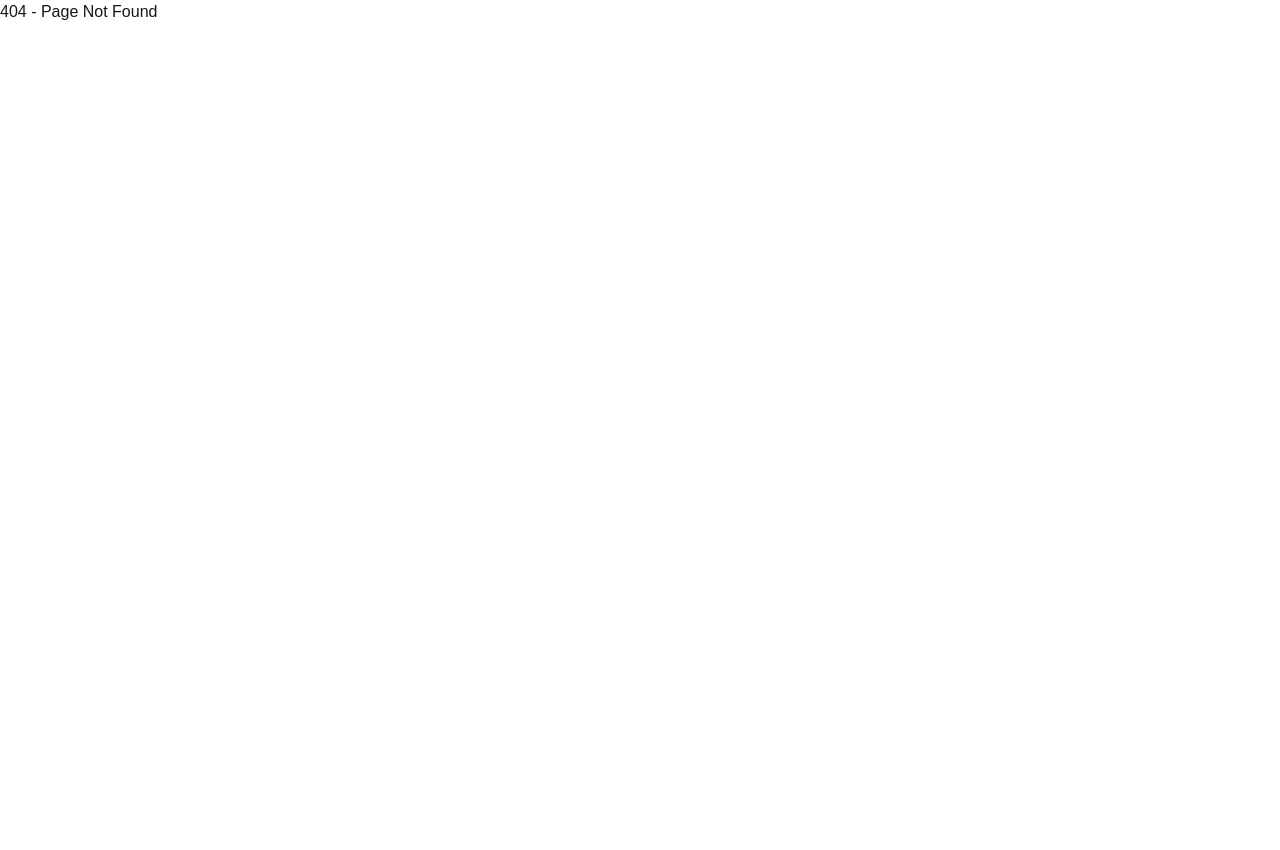
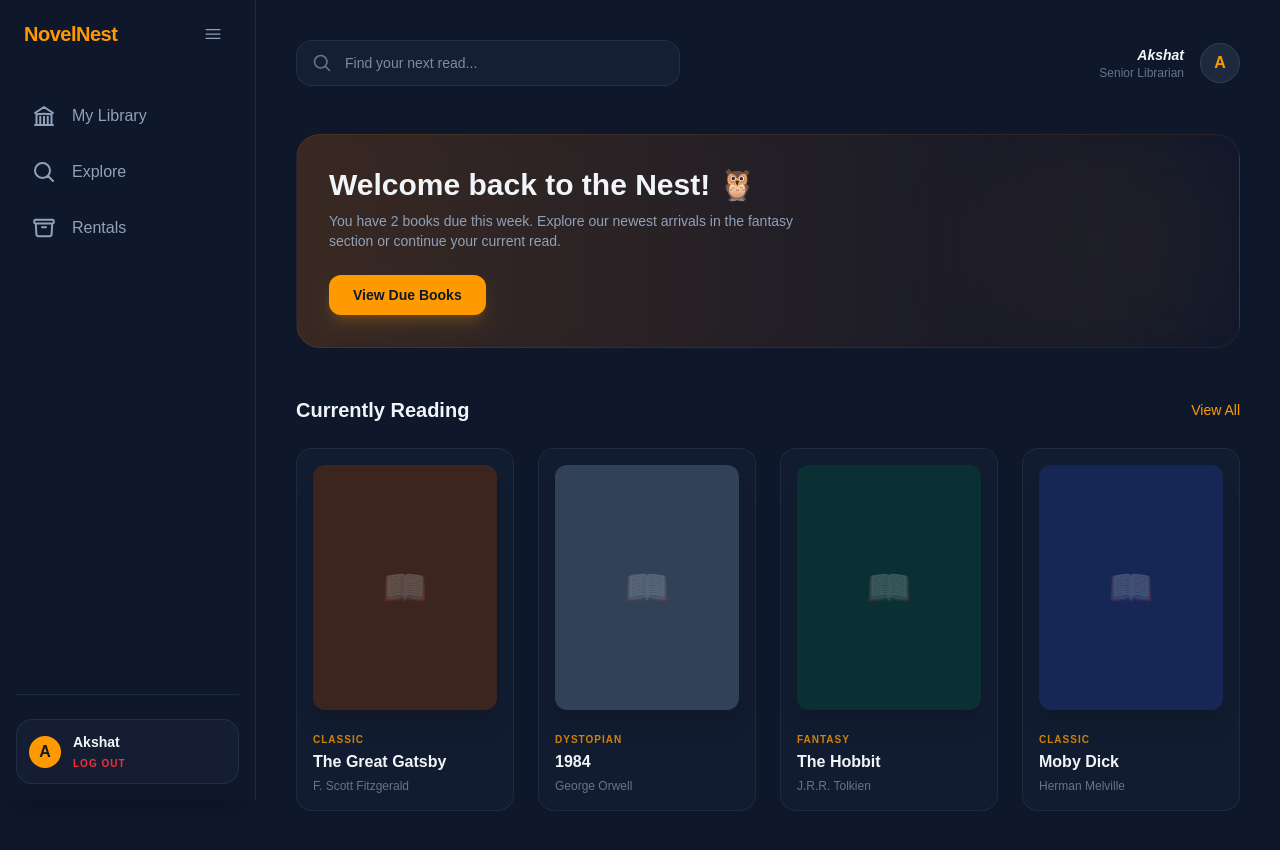
Before and after one commit to Akshat79-art/novelnest, a Next.js app: page /dashboard in a window 1280 px wide. Before the commit this address had no page. Before the commit the page ends 800 px from the top, so only its background shows below. Built offline with nearby package versions, Linux system fonts and the light colour scheme.

Commit message:
Created sidebar layout. And main for all protected routes. Sidebar is now a reusable component.

```diff
--- /dev/null
+++ b/src/app/(main)/dashboard/page.tsx
@@ -0,0 +1,88 @@
+"use client"
+
+import React, { useState } from 'react';
+import Link from 'next/link';
+import Sidebar from '@/components/layout/sidebar';
+
+export default function Dashboard() {
+
+    const [activeTab, setActiveTab] = useState('library');
+
+    const mockBooks = [
+        { id: 1, title: "The Great Gatsby", author: "F. Scott Fitzgerald", category: "Classic", cover: "bg-amber-900/40" },
+        { id: 2, title: "1984", author: "George Orwell", category: "Dystopian", cover: "bg-slate-700" },
+        { id: 3, title: "The Hobbit", author: "J.R.R. Tolkien", category: "Fantasy", cover: "bg-emerald-900/40" },
+        { id: 4, title: "Moby Dick", author: "Herman Melville", category: "Classic", cover: "bg-blue-900/40" },
+    ];
+
+    return (
+        <div className="min-h-screen bg-slate-900 text-slate-100 flex font-sans">
+            <Sidebar />
+
+            {/* Main Content */}
+            <main className="ml-64 flex-1 p-10">
+                {/* Search & Profile */}
+                <header className="flex items-center justify-between mb-12">
+                    <div className="relative w-96 group">
+                        <svg xmlns="http://www.w3.org/2000/svg" fill="none" viewBox="0 0 24 24" strokeWidth={2} stroke="currentColor" className="w-5 h-5 absolute left-4 top-1/2 -translate-y-1/2 text-slate-500 group-focus-within:text-amber-500 transition-colors">
+                            <path strokeLinecap="round" strokeLinejoin="round" d="m21 21-5.197-5.197m0 0A7.5 7.5 0 1 0 5.196 5.196a7.5 7.5 0 0 0 10.607 10.607Z" />
+                        </svg>
+                        <input
+                            type="text"
+                            placeholder="Find your next read..."
+                            className="w-full bg-slate-800/50 border border-slate-700/50 rounded-2xl py-3 pl-12 pr-4 text-sm focus:outline-none focus:border-amber-500/50 focus:ring-1 focus:ring-amber-500/20 transition-all"
+                        />
+                    </div>
+
+                    <div className="flex items-center gap-4">
+                        <div className="text-right">
+                            <p className="text-sm font-bold text-slate-100 italic">Akshat</p>
+                            <p className="text-xs text-slate-500 text-center">Senior Librarian</p>
+                        </div>
+                        <div className="w-10 h-10 rounded-full bg-slate-800 border border-slate-700 flex items-center justify-center text-amber-500 font-bold">
+                            A
+                        </div>
+                    </div>
+                </header>
+
+                {/* Hero / Welcome */}
+                <section className="mb-12">
+                    <div className="bg-gradient-to-r from-amber-600/20 to-transparent border border-amber-500/10 rounded-3xl p-8 backdrop-blur-sm relative overflow-hidden">
+                        <div className="relative z-10">
+                            <h2 className="text-3xl font-bold mb-2">Welcome back to the Nest! 🦉</h2>
+                            <p className="text-slate-400 max-w-lg mb-6 text-sm">You have 2 books due this week. Explore our newest arrivals in the fantasy section or continue your current read.</p>
+                            <button className="bg-amber-500 text-slate-900 px-6 py-2.5 rounded-xl font-bold text-sm shadow-lg shadow-amber-500/20 hover:scale-105 transition-transform">
+                                View Due Books
+                            </button>
+                        </div>
+                        {/* Decorative Book Shape */}
+                        <div className="absolute right-[-20px] top-[-20px] w-64 h-64 bg-amber-500/5 rounded-full blur-3xl"></div>
+                    </div>
+                </section>
+
+                {/* Book Grid */}
+                <section>
+                    <div className="flex items-center justify-between mb-6">
+                        <h3 className="text-xl font-bold">Currently Reading</h3>
+                        <Link href="#" className="text-amber-500 text-sm hover:underline">View All</Link>
+                    </div>
+
+                    <div className="grid grid-cols-1 md:grid-cols-2 lg:grid-cols-4 gap-6">
+                        {mockBooks.map((book) => (
+                            <div key={book.id} className="bg-slate-800/30 border border-slate-700/40 rounded-2xl p-4 hover:border-amber-500/30 transition-all hover:-translate-y-1 group cursor-pointer">
+                                <div className={`aspect-[3/4] ${book.cover} rounded-xl mb-4 shadow-xl overflow-hidden flex items-center justify-center group-hover:scale-[1.02] transition-transform`}>
+                                    <span className="text-4xl opacity-20 group-hover:opacity-40 transition-opacity">📖</span>
+                                </div>
+                                <div className="space-y-1">
+                                    <span className="text-[10px] uppercase tracking-widest text-amber-500/80 font-bold">{book.category}</span>
+                                    <h4 className="font-bold text-slate-100 truncate">{book.title}</h4>
+                                    <p className="text-xs text-slate-500">{book.author}</p>
+                                </div>
+                            </div>
+                        ))}
+                    </div>
+                </section>
+            </main>
+        </div>
+    );
+}
--- a/src/app/auth/login/page.tsx
+++ b/src/app/auth/login/page.tsx
@@ -5,7 +5,7 @@ import { useRouter } from 'next/navigation';
 import { authClient } from '@/lib/auth';
 import Link from 'next/link';
 import { useSearchParams } from 'next/navigation';
-import ForgotPassword from '../ForgotPassword';
+import ForgotPassword from '../forgotpass.tsx/page';
 
 export default function Login() {
 
@@ -27,7 +27,7 @@ export default function Login() {
         if (result.error) {
             console.error(result.error);
         } else {
-            router.push("/");
+            router.push("/dashboard");
         }
     }
 
@@ -93,7 +93,7 @@ export default function Login() {
                                 />
                             </div>
                             <div className="flex items-center justify-end">
-                                <Link href="/auth?view=ForgotPassword" className="text-sm text-amber-500 hover:text-amber-400 transition-colors">
+                                <Link href="/auth/forgotpass" className="text-sm text-amber-500 hover:text-amber-400 transition-colors">
                                     Forgot Password?
                                 </Link>
                             </div>
--- /dev/null
+++ b/src/components/layout/sidebar.tsx
@@ -0,0 +1,58 @@
+"use client"
+
+import React, { useState } from 'react';
+import Link from 'next/link';
+
+const navItems = [
+    { id: 'library', label: 'My Library', path: '/dashboard', icon: <path strokeLinecap="round" strokeLinejoin="round" d="M12 21v-8.25M15.75 21v-8.25M8.25 21v-8.25M3 9l9-6 9 6m-1.5 12V10.332A48.36 48.36 0 0 0 12 9.75c-2.551 0-5.056.2-7.5.582V21M3 21h18" /> },
+    { id: 'explore', label: 'Explore', path: '/explore', icon: <path strokeLinecap="round" strokeLinejoin="round" d="m21 21-5.197-5.197m0 0A7.5 7.5 0 1 0 5.196 5.196a7.5 7.5 0 0 0 10.607 10.607Z" /> },
+    { id: 'rentals', label: 'Rentals', path: '/rentals', icon: <path strokeLinecap="round" strokeLinejoin="round" d="M20.25 7.5l-.625 10.632a2.25 2.25 0 01-2.247 2.118H6.622a2.25 2.25 0 01-2.247-2.118L3.75 7.5M10 11.25h4M3.375 7.5h17.25c.621 0 1.125-.504 1.125-1.125v-1.5c0-.621-.504-1.125-1.125-1.125H3.375c-.621 0-1.125.504-1.125 1.125v1.5c0 .621.504 1.125 1.125 1.125z" /> },
+];
+
+export default function Sidebar() {
+    const [isCollapsed, setIsCollapsed] = useState(false);
+
+    return (
+        <aside className={`${isCollapsed ? 'w-20' : 'w-64'} border-r border-slate-800 bg-slate-900 shadow-xl transition-all duration-300 flex flex-col p-4 fixed h-full z-50`}>
+
+            {/* Toggle Button & Logo */}
+            <div className={`flex items-center ${isCollapsed ? 'justify-center' : 'justify-between'} mb-10 px-2`}>
+                {!isCollapsed && (
+                    <h1 className="text-xl font-bold text-amber-500 tracking-tight transition-opacity duration-300">NovelNest</h1>
+                )}
+                <button
+                    onClick={() => setIsCollapsed(!isCollapsed)}
+                    className="p-2 hover:bg-slate-800 rounded-lg text-slate-400 hover:text-amber-500 transition-colors"
+                >
+                    <svg xmlns="http://www.w3.org/2000/svg" fill="none" viewBox="0 0 24 24" strokeWidth={1.5} stroke="currentColor" className="w-5 h-5">
+                        <path strokeLinecap="round" strokeLinejoin="round" d="M3.75 6.75h16.5M3.75 12h16.5m-16.5 5.25h16.5" />
+                    </svg>
+                </button>
+            </div>
+
+            {/* Navigation */}
+            <nav className="flex-1 space-y-2">
+                {navItems.map((item) => (
+                    <Link href={item.path} key={item.id} className="flex items-center gap-4 px-4 py-3 rounded-xl text-slate-400 hover:bg-amber-500/10 hover:text-amber-500 transition-all group overflow-hidden">
+                        <svg xmlns="http://www.w3.org/2000/svg" fill="none" viewBox="0 0 24 24" strokeWidth={2} stroke="currentColor" className="w-6 h-6 shrink-0">
+                            {item.icon}
+                        </svg>
+                        {!isCollapsed && <span className="font-medium whitespace-nowrap">{item.label}</span>}
+                    </Link>
+                ))}
+            </nav>
+
+            <div className="border-t border-slate-800 pt-6">
+                <div className={`flex items-center gap-3 ${isCollapsed ? 'justify-center' : 'p-3 bg-slate-800/40 rounded-2xl border border-slate-700/50 hover:cursor-pointer'}`}>
+                    <div className="w-8 h-8 rounded-full bg-amber-500 text-slate-900 font-bold flex items-center justify-center shrink-0">A</div>
+                    {!isCollapsed && (
+                        <div className="flex-1 min-w-0">
+                            <p className="text-sm font-bold truncate">Akshat</p>
+                            <button className="text-[10px] text-red-500 hover:text-red-400 font-bold uppercase tracking-widest mt-1 block">Log out</button>
+                        </div>
+                    )}
+                </div>
+            </div>
+        </aside>
+    );
+}
--- /dev/null
+++ b/src/middleware.ts
@@ -0,0 +1,19 @@
+import { NextResponse, type NextRequest } from "next/server";
+
+export default function middleware(req: NextRequest) {
+
+    console.log("Middleware hit");
+
+    const sessionCookie = req.cookies.get("better-auth.session_token");
+    const isProtectedRoute = req.nextUrl.pathname.startsWith("/auth");
+
+    if (!sessionCookie && isProtectedRoute) {
+        return NextResponse.redirect(new URL("/auth/login", req.url));
+    }
+
+    return NextResponse.next();
+}
+
+export const config = {
+    matcher: ["/main/:path*"],
+};
```
Also changed, not shown: src/app/auth/forgotpass.tsx/page.tsx (renamed from src/app/auth/ForgotPassword.tsx).
